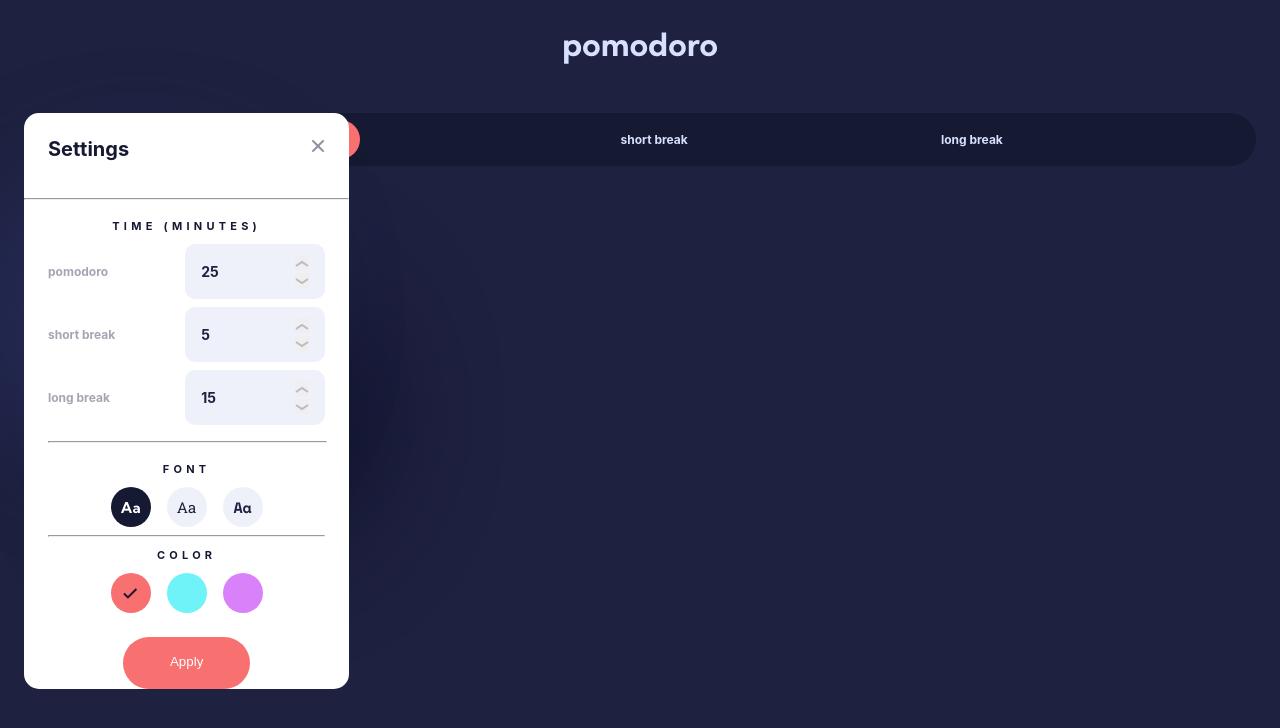
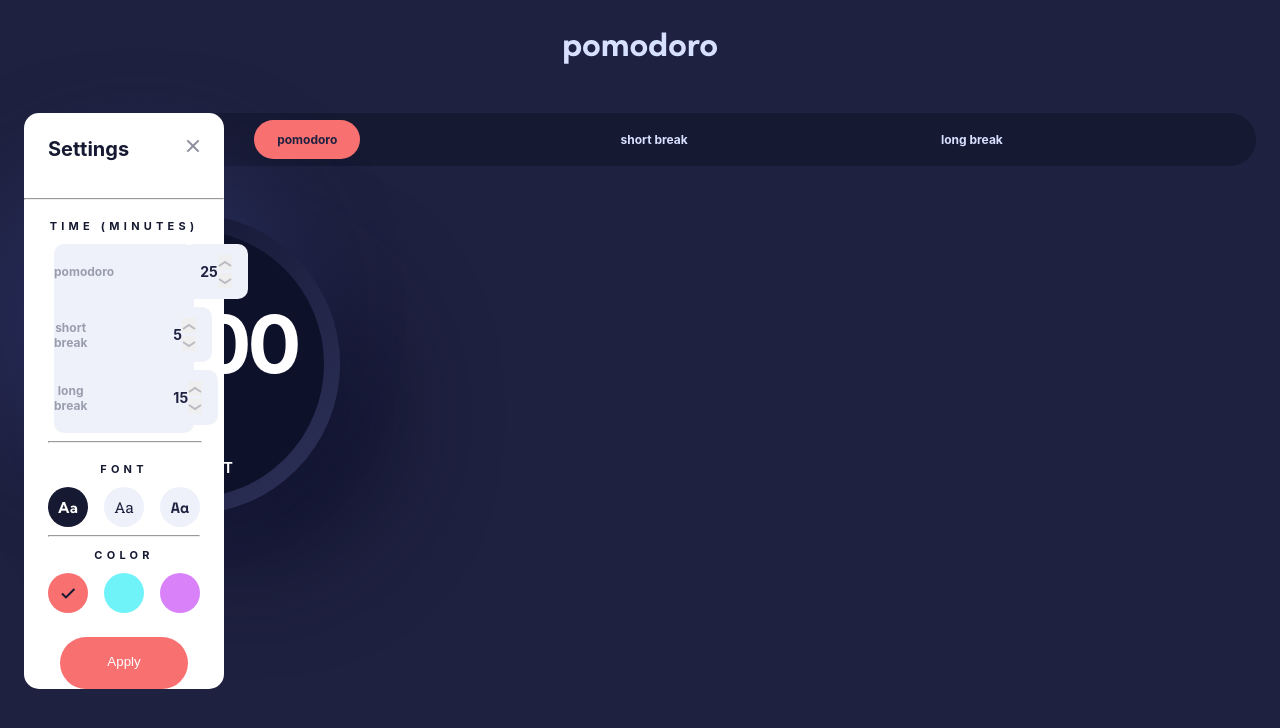
Before and after one commit to brandonnhem/pomodoro, a React (Create React App) app: page / in a window 1280 px wide. Both pictures are taken after a click on the element 640 px from the left and 609 px from the top of the page. Shown: the top 728 px of the page. Built offline with nearby package versions, Linux system fonts and the light colour scheme.

Commit message:
renamed .dropdown-list

```diff
--- a/src/components/Settings.css
+++ b/src/components/Settings.css
@@ -66,13 +66,13 @@ p {
     margin-right: 70px;
 }
 
-.dropdown-list {
+.time-settings {
     background-color: #EFF1FA;
     border-radius: 10px;
     width: 140px;
 }
 
-.dropdown-list span {
+.time-settings span {
     display: flex;
     flex-direction: row;
     align-items: center;
--- a/src/components/Settings.js
+++ b/src/components/Settings.js
@@ -48,10 +48,9 @@ function Settings({ isOpen, toggleSettings }) {
             <section className="time-section">
                 <h3>Time (minutes)</h3>
                 <div className="time-settings">
-                    {/* CHANGE CLASSNAME */}
                     <div className="time-modifier">
                         <p>pomodoro</p>
-                        <div className="dropdown-list">
+                        <div className="time-settings">
                             <span>
                                 {pomodoroTime}
                                 <div className="arrow-wrap">
@@ -67,7 +66,7 @@ function Settings({ isOpen, toggleSettings }) {
                     </div>
                     <div className="time-modifier">
                         <p>short break</p>
-                        <div className="dropdown-list">
+                        <div className="time-settings">
                             <span>
                                 {shortTime}
                                 <div className="arrow-wrap">
@@ -83,7 +82,7 @@ function Settings({ isOpen, toggleSettings }) {
                     </div>
                     <div className="time-modifier">
                         <p>long break</p>
-                        <div className="dropdown-list">
+                        <div className="time-settings">
                             <span>
                                 {longTime}
                                 <div className="arrow-wrap">
```
